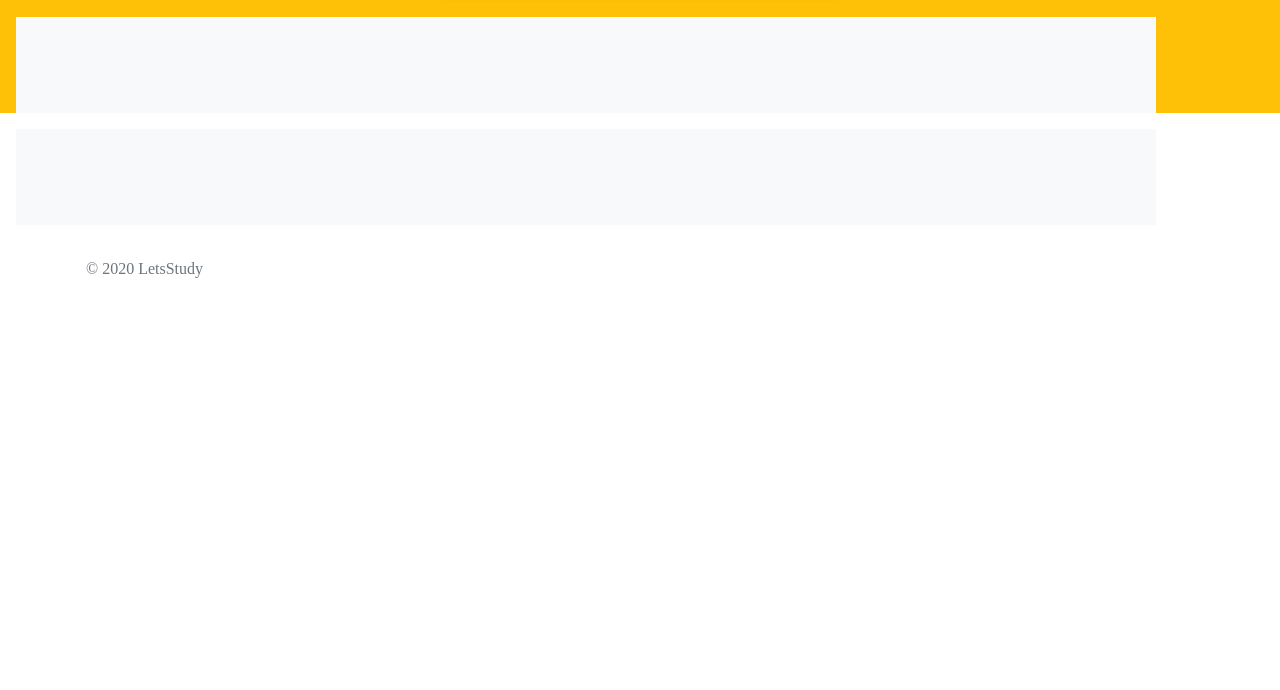
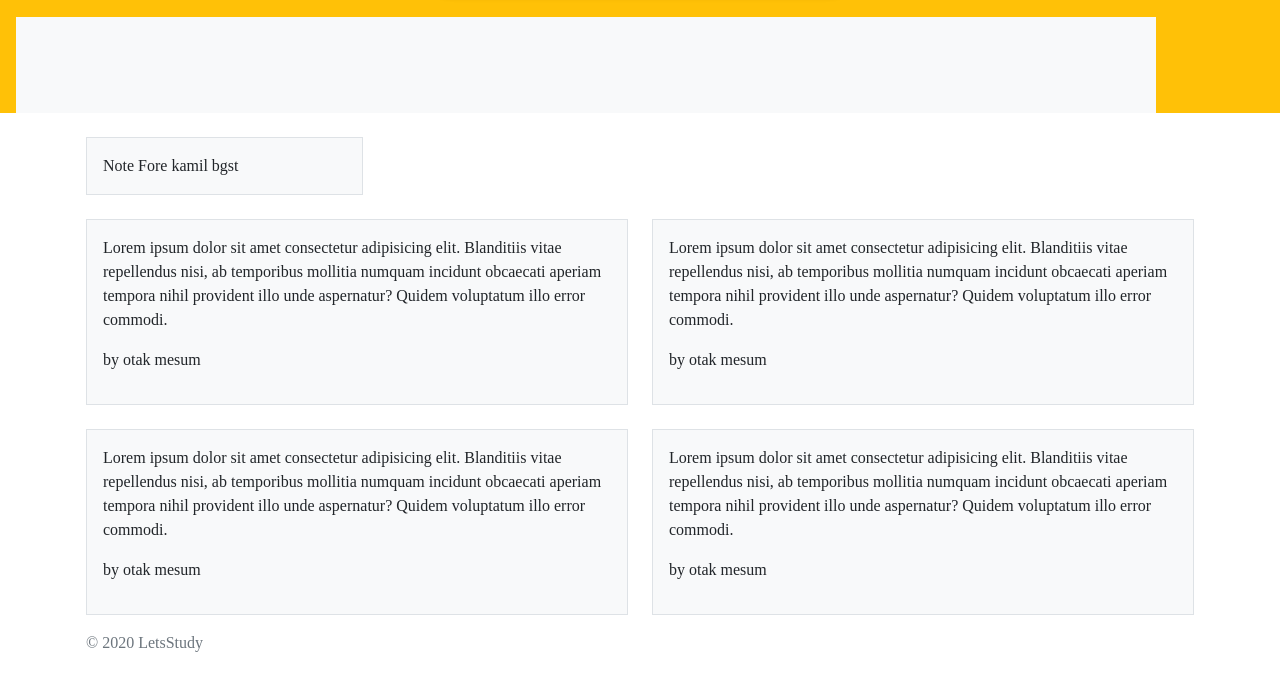
Before and after one commit to harsyah-nail-lathif/letsstudy, a website: page statistik.html in a window 1280 px wide. Shown: the part 96-786 px from the top of the page. Drawn offline with nearby package versions, Linux system fonts and the light colour scheme.

Commit message:
section 2

```diff
--- a/statistik.html
+++ b/statistik.html
@@ -83,17 +83,53 @@
         </main>
     </div>
      <section class="">
-                <div id="judul" class="container position-relative overflow-hidden p-3 p-md-5 m-md-3 text-center bg-light">
-                    <div class="row">
+        <div class="container" id="title-note">
+            <div class="col-3 my-4">
+                <div class="p-3 border bg-light">Note Fore kamil bgst</div>
+              </div>
 
-                    </div>
+            <div class="row g-4">
+
+              <div class="col-6" id="note-note">
+                <div class="p-3 border bg-light">
+                    <p>Lorem ipsum dolor sit amet consectetur adipisicing elit. Blanditiis vitae repellendus nisi, ab temporibus mollitia numquam incidunt obcaecati aperiam tempora nihil provident illo unde aspernatur? Quidem voluptatum illo error commodi.</p>
+                    <p>by otak mesum</p>
                 </div>
-            </section>
+              </div>
+
+              <div class="col-6" id="note-note">
+                <div class="p-3 border bg-light">
+                    <p>Lorem ipsum dolor sit amet consectetur adipisicing elit. Blanditiis vitae repellendus nisi, ab temporibus mollitia numquam incidunt obcaecati aperiam tempora nihil provident illo unde aspernatur? Quidem voluptatum illo error commodi.</p>
+                    <p>by otak mesum</p>
+                </div>
+              </div>
+
+              <div class="col-6" id="note-note">
+                <div class="p-3 border bg-light">
+                    <p>Lorem ipsum dolor sit amet consectetur adipisicing elit. Blanditiis vitae repellendus nisi, ab temporibus mollitia numquam incidunt obcaecati aperiam tempora nihil provident illo unde aspernatur? Quidem voluptatum illo error commodi.</p>
+                    <p>by otak mesum</p>
+                </div>
+              </div>
+
+              <div class="col-6" id="note-note">
+                <div class="p-3 border bg-light">
+                    <p>Lorem ipsum dolor sit amet consectetur adipisicing elit. Blanditiis vitae repellendus nisi, ab temporibus mollitia numquam incidunt obcaecati aperiam tempora nihil provident illo unde aspernatur? Quidem voluptatum illo error commodi.</p>
+                    <p>by otak mesum</p>
+                </div>
+              </div>
+
+
+          </div>
+
+
+    </section>
     <!-- footer  -->
     <footer class="footer mt-auto py-3">
         <div class="container">
             <span class="text-muted">&copy; 2020 LetsStudy</span>
         </div>
+
+
     <!-- end of footer -->
 </body>
 
```
